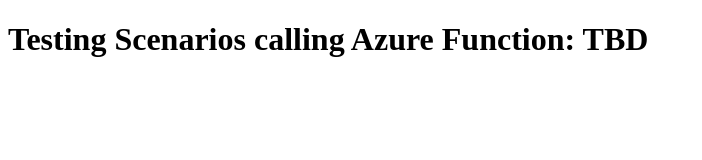
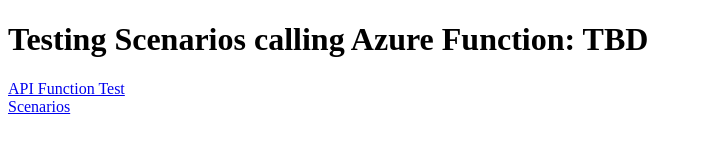
Before and after one commit to gfilkov/Scenarios, a plain HTML site: page index.html in a window 1280 px wide. Shown: the whole page, without its empty margins (0-702 px from the left). Drawn offline with Linux system fonts and the light colour scheme.

Commit message:
Update index.html

```diff
--- a/index.html
+++ b/index.html
@@ -8,6 +8,7 @@
 </head>
 <body>
     <h1>Testing Scenarios calling Azure Function: TBD</h1>
-
+	<a href="mow-func-api.html">API Function Test</a><br />
+    <a href="scenarios.html">Scenarios</a><br />
 </body>
 </html>
```
